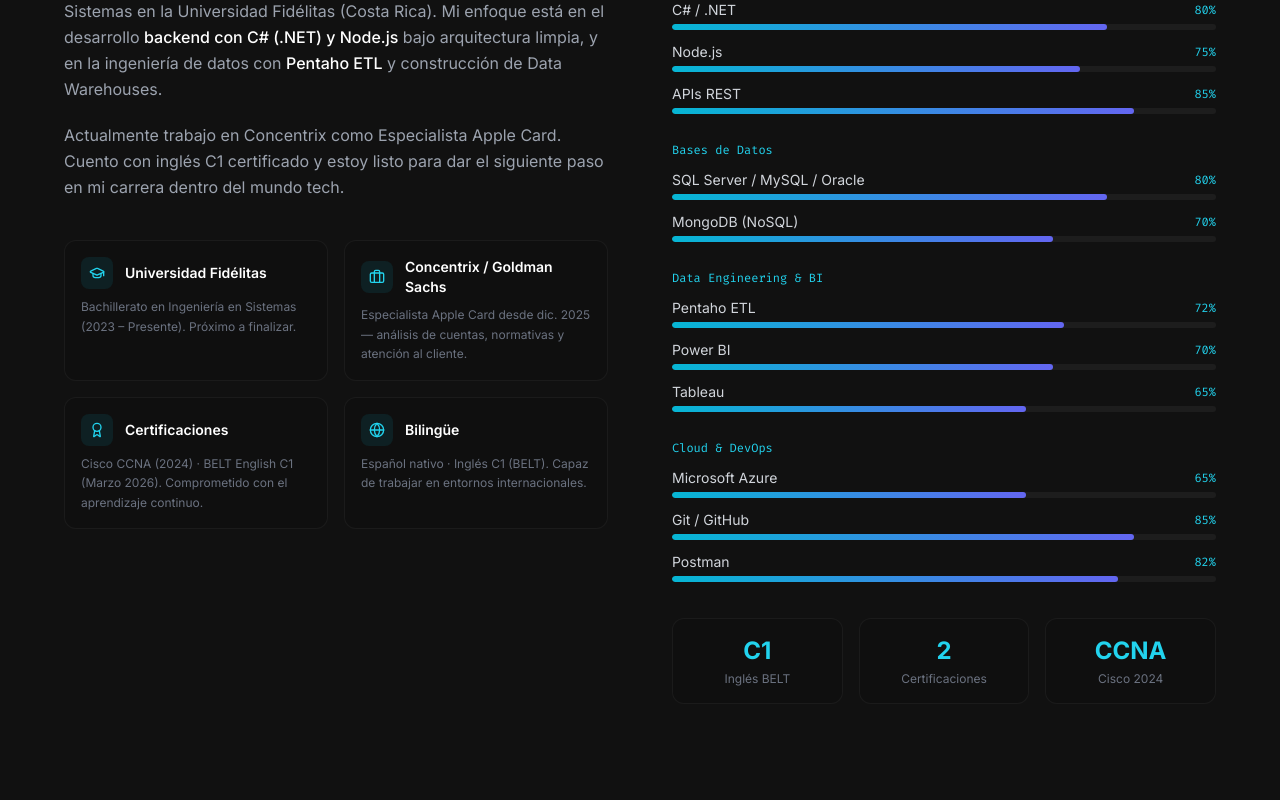
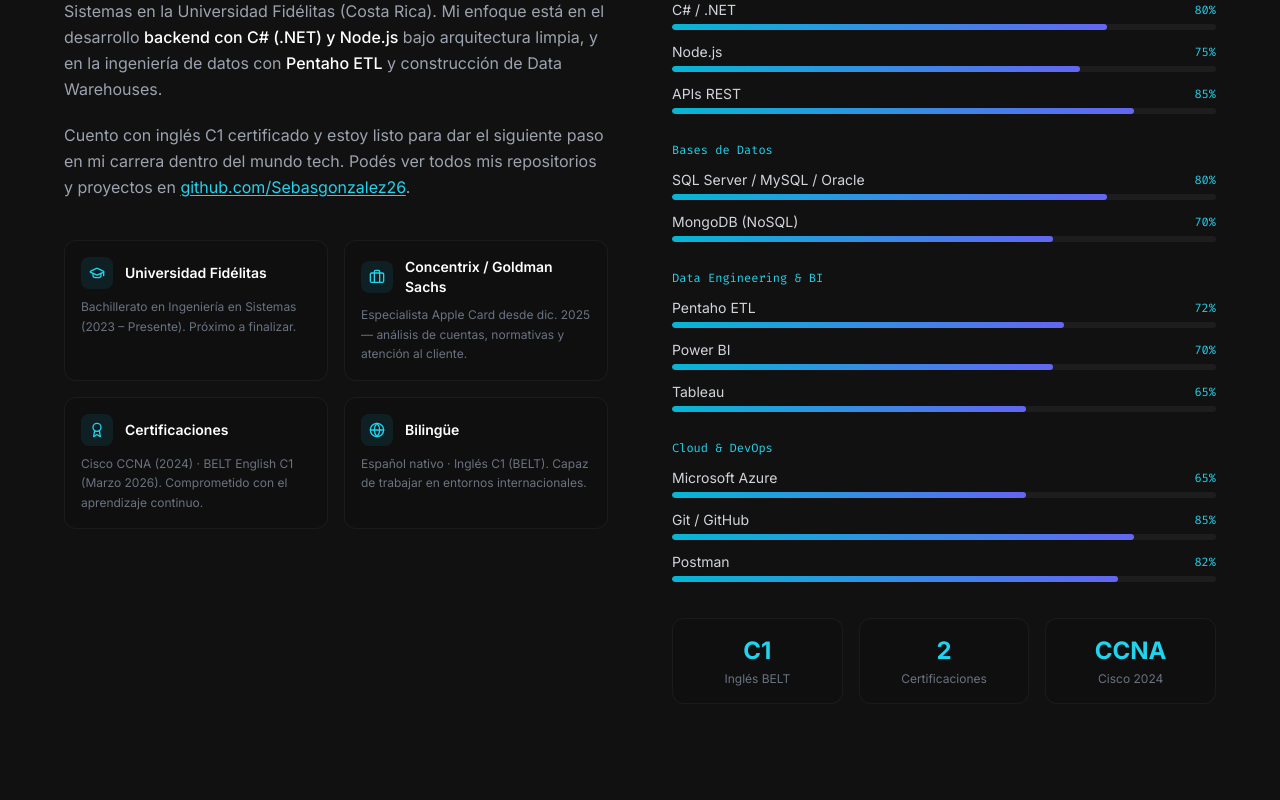
Before and after one commit to Sebasgonzalez26/portfolio, a React app: page / in a window 1280 px wide. Shown: the part 1060-1860 px from the top of the page. Built offline with nearby package versions, Linux system fonts and the light colour scheme; the HTML template or start-up script is replaced by a standard one.

Commit message:
Actualizar GitHub links y bio en About

```diff
--- a/src/components/About.tsx
+++ b/src/components/About.tsx
@@ -78,8 +78,16 @@ export default function About() {
               construcción de Data Warehouses.
             </p>
             <p className="text-gray-400 text-base leading-relaxed mb-10">
-              Actualmente trabajo en Concentrix como Especialista Apple Card. Cuento con inglés C1 certificado
-              y estoy listo para dar el siguiente paso en mi carrera dentro del mundo tech.
+              Cuento con inglés C1 certificado y estoy listo para dar el siguiente paso en mi carrera dentro del mundo tech.
+              Podés ver todos mis repositorios y proyectos en{' '}
+              <a
+                href="https://github.com/Sebasgonzalez26"
+                target="_blank"
+                rel="noopener noreferrer"
+                className="text-cyan-400 hover:text-cyan-300 underline underline-offset-2 transition-colors"
+              >
+                github.com/Sebasgonzalez26
+              </a>.
             </p>
 
             <div className="grid grid-cols-1 sm:grid-cols-2 gap-4">
--- a/src/components/Contact.tsx
+++ b/src/components/Contact.tsx
@@ -13,8 +13,8 @@ const contactLinks = [
   {
     icon: GithubIcon,
     label: 'GitHub',
-    value: 'github.com/tu-usuario',
-    href: 'https://github.com/',
+    value: 'github.com/Sebasgonzalez26',
+    href: 'https://github.com/Sebasgonzalez26',
     isBrand: true,
   },
   {
--- a/src/components/Hero.tsx
+++ b/src/components/Hero.tsx
@@ -75,7 +75,7 @@ export default function Hero() {
         {/* Social links */}
         <div className="flex justify-center gap-5">
           <a
-            href="https://github.com/"
+            href="https://github.com/Sebasgonzalez26"
             target="_blank"
             rel="noopener noreferrer"
             className="text-gray-500 hover:text-cyan-400 transition-colors"
--- a/src/components/Portfolio.tsx
+++ b/src/components/Portfolio.tsx
@@ -15,42 +15,42 @@ const projects: Project[] = [
     description:
       'Backend con .NET Core aplicando arquitectura limpia: Controller, Service, Repository, Data Access, Reglas y Abstracciones. Autenticación y autorización por roles. Validada con Postman.',
     tags: ['C#', '.NET Core', 'SQL Server', 'Postman', 'REST API'],
-    github: 'https://github.com/',
+    github: 'https://github.com/Sebasgonzalez26',
   },
   {
     title: 'Data Warehouse con Modelo Estrella',
     description:
       'Diseño e implementación de un Data Warehouse bajo modelo estrella. Procesos ETL con Pentaho Data Integration para extracción, transformación y carga de datos desde múltiples fuentes.',
     tags: ['Pentaho ETL', 'Data Warehouse', 'SQL Server', 'BI'],
-    github: 'https://github.com/',
+    github: 'https://github.com/Sebasgonzalez26',
   },
   {
     title: 'Dashboard de Análisis con Power BI',
     description:
       'Panel interactivo de visualización de datos con KPIs, filtros dinámicos y reportes ejecutivos. Conectado a base de datos SQL para análisis en tiempo real.',
     tags: ['Power BI', 'SQL Server', 'DAX', 'BI'],
-    github: 'https://github.com/',
+    github: 'https://github.com/Sebasgonzalez26',
   },
   {
     title: 'API REST con Node.js y MongoDB',
     description:
       'API REST desarrollada con Node.js e integrada con MongoDB para gestión de datos NoSQL. Incluye autenticación JWT, manejo de errores y documentación de endpoints.',
     tags: ['Node.js', 'MongoDB', 'JWT', 'REST API'],
-    github: 'https://github.com/',
+    github: 'https://github.com/Sebasgonzalez26',
   },
   {
     title: 'Deploy en Microsoft Azure',
     description:
       'Despliegue de aplicación backend en Microsoft Azure con control de versiones en GitHub. Configuración de entornos, variables y pipeline básico de CI/CD.',
     tags: ['Azure', 'Git / GitHub', 'DevOps', '.NET'],
-    github: 'https://github.com/',
+    github: 'https://github.com/Sebasgonzalez26',
   },
   {
     title: 'Portafolio Personal',
     description:
       'Este mismo sitio. Construido con React, TypeScript y Tailwind CSS. Diseño dark mode con acento cian, totalmente responsive y deployable en Vercel.',
     tags: ['React', 'TypeScript', 'Tailwind CSS', 'Vite'],
-    github: 'https://github.com/',
+    github: 'https://github.com/Sebasgonzalez26',
     demo: '#',
   },
 ]
@@ -160,7 +160,7 @@ export default function Portfolio() {
         {/* GitHub CTA */}
         <div className="text-center mt-12">
           <a
-            href="https://github.com/"
+            href="https://github.com/Sebasgonzalez26"
             target="_blank"
             rel="noopener noreferrer"
             className="inline-flex items-center gap-2 border border-white/10 text-gray-400 hover:text-white hover:border-white/30 px-6 py-3 rounded-lg transition-all text-sm font-medium"
```
Also changed, not shown: 1 other file (tests, documents, lock files or other folders).
